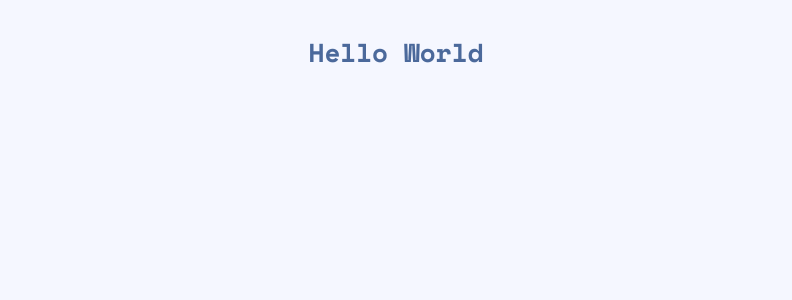
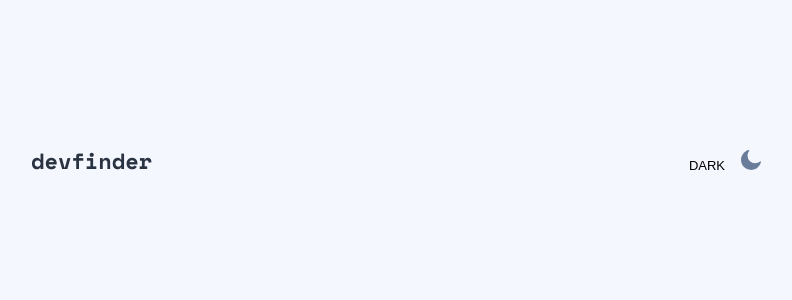
Before and after one commit to AljoschaNy/github-user-search-app, a React (Vite) app: page / in a window 1280 px wide. Shown: the top 300 px of the page, without its empty margins (244-1036 px from the left). Built offline with nearby package versions, Linux system fonts and the light colour scheme.

Commit message:
Create Header component, add styles to header and create SunIcon component

```diff
--- a/src/App.css
+++ b/src/App.css
@@ -1,6 +1,14 @@
+#root,
+.container {
+  margin: 0 auto;
+}
+
 #root {
   max-width: 1280px;
-  margin: 0 auto;
-  padding: 2rem;
-  text-align: center;
+  padding: 0 2rem;
 }
+
+.container {
+  max-width: 730px;
+  margin-top: 144px;
+}
--- a/src/App.tsx
+++ b/src/App.tsx
@@ -1,8 +1,11 @@
 import './App.css';
+import Header from './components/Header';
 
 function App() {
   return (
-    <h1>Hello World</h1>
+    <div className="container">
+      <Header />
+    </div>
   );
 }
 
--- /dev/null
+++ b/src/components/Header.css
@@ -0,0 +1,43 @@
+header {
+  display: flex;
+  justify-content: space-between;
+}
+
+.logo {
+  font-size: 1.375rem;
+  font-weight: var(--font-weight-bold);
+  color: var(--text-color-full);
+}
+
+/* Button Styles */
+.theme-toggle {
+    background: none;
+    border: none;
+    display: flex;
+    align-items: center;
+    font-size: 0.8125rem;
+    text-transform: uppercase;
+    cursor: pointer;
+}
+
+.theme-toggle:hover {
+    opacity: .6;
+}
+
+.toggle-text {
+    margin-right: 1rem;
+}
+
+.light-mode {
+    display: none;
+}
+
+@media (prefers-color-scheme: light) {
+    .dark-mode {
+        display: none;
+    }
+
+    .light-mode {
+        display: block;
+    }
+  }
--- /dev/null
+++ b/src/components/Header.tsx
@@ -0,0 +1,20 @@
+import "./Header.css";
+import SunIcon from "./icons/SunIcon";
+
+function Header() {
+  return (
+    <header>
+      <p className="logo">devfinder</p>
+      <button className="theme-toggle dark-mode">
+        <span className="toggle-text">light</span>
+        <SunIcon />
+      </button>
+      <button className="theme-toggle light-mode">
+        <span className="toggle-text">dark</span>
+        <img src="src/assets/icon-moon.svg" alt="moon icon" />
+      </button>
+    </header>
+  );
+}
+
+export default Header;
--- /dev/null
+++ b/src/components/icons/SunIcon.tsx
@@ -0,0 +1,11 @@
+function SunIcon() {
+    return (
+        <svg width="20" height="20" xmlns="http://www.w3.org/2000/svg">
+            <g fill="currentColor" fill-rule="nonzero">
+                <path d="M13.545 6.455c-.9-.9-2.17-1.481-3.545-1.481a4.934 4.934 0 00-3.545 1.481c-.9.9-1.481 2.17-1.481 3.545 0 1.376.582 2.646 1.481 3.545.9.9 2.17 1.481 3.545 1.481a4.934 4.934 0 003.545-1.481c.9-.9 1.481-2.17 1.481-3.545a4.934 4.934 0 00-1.481-3.545zM10 3.413a.7.7 0 00.688-.688V.688A.7.7 0 0010 0a.7.7 0 00-.688.688v2.037a.7.7 0 00.688.688zM15.635 5.344l1.455-1.455a.67.67 0 000-.952.67.67 0 00-.952 0l-1.455 1.455a.67.67 0 000 .952c.238.264.66.264.952 0zM19.312 9.312h-2.037a.7.7 0 00-.688.688.7.7 0 00.688.688h2.037A.7.7 0 0020 10a.7.7 0 00-.688-.688zM15.608 14.656a.67.67 0 00-.952 0 .67.67 0 000 .952l1.455 1.455a.67.67 0 00.952 0 .67.67 0 000-.952l-1.455-1.455zM10 16.587a.7.7 0 00-.688.688v2.037A.7.7 0 0010 20a.7.7 0 00.688-.688v-2.037a.7.7 0 00-.688-.688zM4.365 14.656L2.91 16.111a.67.67 0 000 .952.67.67 0 00.952 0l1.455-1.455a.67.67 0 000-.952c-.238-.264-.66-.264-.952 0zM3.413 10a.7.7 0 00-.688-.688H.688A.7.7 0 000 10a.7.7 0 00.688.688h2.037A.7.7 0 003.413 10zM4.365 5.344a.67.67 0 00.952 0 .67.67 0 000-.952L3.862 2.937a.67.67 0 00-.952 0 .67.67 0 000 .952l1.455 1.455z"/>
+            </g>
+        </svg>
+    );
+}
+
+export default SunIcon;
```
Also changed, not shown: src/assets/icon-sun.svg (deleted).
